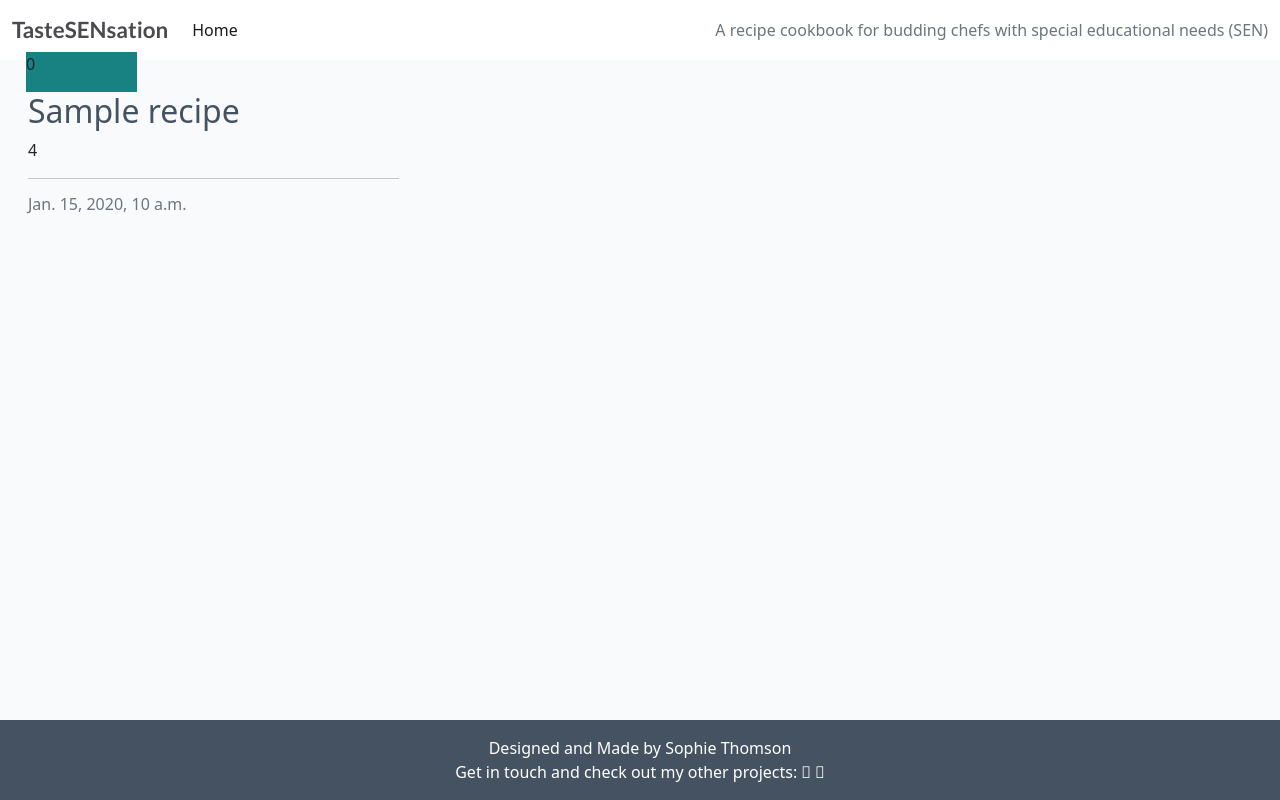
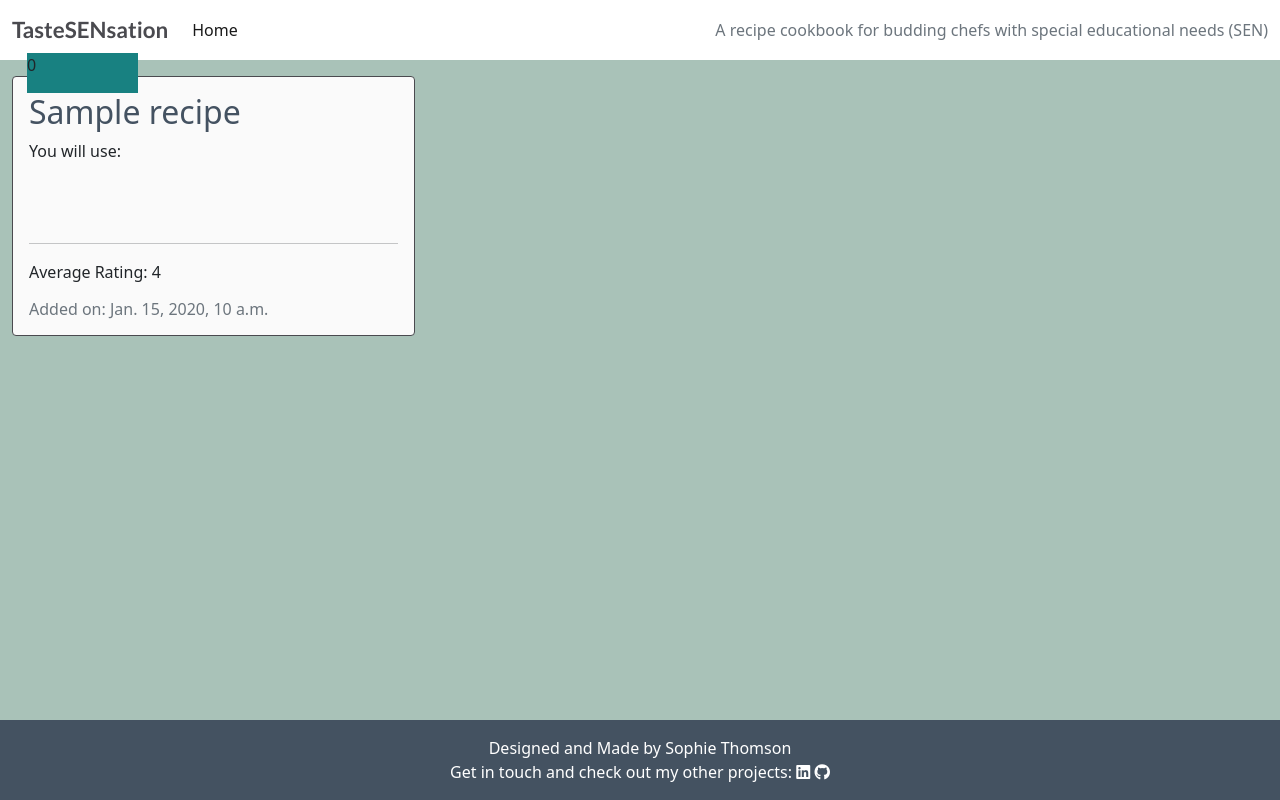
Before and after one commit to sophie-thomson/TasteSENsation, a Django app: page / in a window 1280 px wide. Run offline with Django 5.2, Linux system fonts and the light colour scheme; tables that the repository leaves empty hold one stand-in row (values such as "Sample post"); some libraries are stand-ins or nearby versions.

Commit message:
Add basic content layout to card and add some styling to index

```diff
--- a/cookbook/templates/cookbook/index.html
+++ b/cookbook/templates/cookbook/index.html
@@ -21,10 +21,11 @@
                             <a href="#" class="recipe-link">
                                 <h2 class="card-title">{{ recipe.title }}</h2>
                             </a>
-                            <p>{{recipe.average_rating}}</p>
+                            <p>You will use:</p><br /><br />
 
                             <hr />
-                            <p class="card-text text-muted h6">{{ recipe.created_on}}
+                            <p>Average Rating: {{recipe.average_rating}}</p>
+                            <p class="card-text text-muted h6">Added on: {{ recipe.created_on}}
                             </p>
                         </div>
                     </div>
@@ -41,8 +42,14 @@
     {% if is_paginated %}
     <nav aria-label="Page navigation">
         <ul class="pagination justify-content-center">
+            {% if page_obj.has_previous %}
+                <li>
+                <a href="?page={{ page_obj.previous_page_number }}"
+                    class="page-link">&laquo; Go Back</a>
+                </li>
+            {% endif %}
             {% if page_obj.has_next %}
-            <li><a href="?page={{ page_obj.next_page_number }}" class="page-link"> NEXT &raquo;</a></li>
+            <li><a href="?page={{ page_obj.next_page_number }}" class="page-link"> More Recipes &raquo;</a></li>
             {% endif %}
         </ul>
     </nav>
--- a/static/css/style.css
+++ b/static/css/style.css
@@ -26,12 +26,12 @@ body {
 }
 
 .main-bg {
-    background-color: #F9FAFC;
+    background-color: #a9c2b8;
 }
 
 .card {
-    border: none;
-    background-color: transparent;
+    border: solid 1px #4A4A4F;
+    background-color: #fafafa;
 }
 
 .image-container {
--- a/templates/base.html
+++ b/templates/base.html
@@ -16,6 +16,7 @@
 
     <!-- Font Awesome CSS -->
     <link rel="stylesheet" href="https://cdnjs.cloudflare.com/ajax/libs/font-awesome/5.15.3/css/all.min.css">
+    <script src="https://kit.fontawesome.com/26583128a0.js" crossorigin="anonymous"></script>
 
     <!-- Bootstrap CSS -->
     <link href="https://cdn.jsdelivr.net/npm/bootstrap@5.0.1/dist/css/bootstrap.min.css" rel="stylesheet"
```
